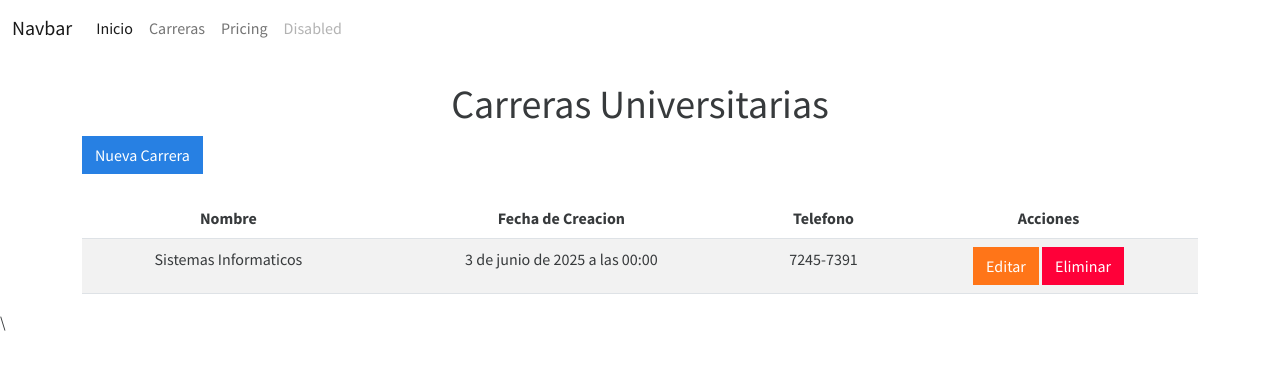
After one commit to ManuelHdz28/universidad-django, a Django app: page /carreras/ in a window 1280 px wide. The commit adds this page. Shown: the top 370 px of the page. Run offline with Django 5.2, Linux system fonts and the light colour scheme; data comes from the database, SQL or seed files in the repository; both versions use the stored data as it was after the commit; some libraries are stand-ins or nearby versions.

Commit message:
feat: agregar vista y plantilla para mostrar carreras universitarias

```diff
--- /dev/null
+++ b/Aplicaciones/Educacion/templates/carreras.html
@@ -0,0 +1,45 @@
+{% extends "plantilla.html" %}  {% load static %}
+{% block titulo %}
+    <title>Universidad Carreras</title>
+{% endblock titulo  %}
+
+{% block contenido %}
+    <div class="container">
+        <div class="row">
+            <div class="col-md-12">
+                <h1 class="text-center mt-4">Carreras Universitarias</h1>
+                <a href="" class="btn btn-primary mb-4">Nueva Carrera</a>
+                {% if carreras  %}
+                 <div class="table-responsive">
+                    <table class="table table-hover table-striped text-center">
+                        <thead>
+                            <tr>
+                                <th>Nombre</th>
+                                <th>Fecha de Creacion</th>
+                                <th>Telefono</th>
+                                <th>Acciones</th>
+                            </tr>
+                        </thead>
+                        <tbody>
+                            {% for carrera in carreras %}
+                                <tr>
+                                    <td>{{ carrera.nombre_car }}</td>
+                                    <td>{{ carrera.fecha_creacion_car }}</td>
+                                    <td>{{ carrera.telefono_car }}</td>
+                                    <td>
+                                        <a href="" class="btn btn-warning">Editar</a>
+                                        <a href="" class="btn btn-danger">Eliminar</a>
+                                    </td>
+                                </tr>
+                            {% endfor %}
+                        </tbody>
+                    </table>
+
+                </div>
+                {% else %}
+                    <div class="alert alert-warning mt-4 text-center">
+                        <strong>No hay carreras registradas.</strong>
+                    </div>
+                {% endif %}
+        </div>
+{%  endblock contenido %}
--- a/Aplicaciones/Educacion/templates/plantilla.html
+++ b/Aplicaciones/Educacion/templates/plantilla.html
@@ -16,7 +16,7 @@
     <link rel="stylesheet" href="https://cdn.jsdelivr.net/npm/bootswatch@5.3.6/dist/cosmo/bootstrap.min.css">
 </head>
 <body>
-
+  <!--! NAVBAR -->
     <nav class="navbar navbar-expand-lg bg-body-tertiary">
   <div class="container-fluid">
     <a class="navbar-brand" href="#">Navbar</a>
@@ -26,10 +26,10 @@
     <div class="collapse navbar-collapse" id="navbarNav">
       <ul class="navbar-nav">
         <li class="nav-item">
-          <a class="nav-link active" aria-current="page" href="#">Home</a>
+          <a class="nav-link active" aria-current="page" href="/">Inicio</a>
         </li>
         <li class="nav-item">
-          <a class="nav-link" href="#">Features</a>
+          <a class="nav-link" href="{% url "carreras" %}">Carreras</a>
         </li>
         <li class="nav-item">
           <a class="nav-link" href="#">Pricing</a>
--- a/Aplicaciones/Educacion/urls.py
+++ b/Aplicaciones/Educacion/urls.py
@@ -4,4 +4,5 @@
 
 urlpatterns = [
     path('', views.inicio, name='inicio'),
+    path('carreras/', views.carreras, name='carreras'),
 ]
--- a/Aplicaciones/Educacion/views.py
+++ b/Aplicaciones/Educacion/views.py
@@ -1,5 +1,14 @@
 from django.shortcuts import render
+from .models import Carrera
 
 # Create your views here.
 def inicio(request):
     return render(request, 'index.html')
+
+def carreras(request):
+
+    carrerasDbb = Carrera.objects.all()
+
+    print(carrerasDbb)
+
+    return render(request, 'carreras.html', {'carreras': carrerasDbb})
```
Also changed, not shown: Universidad.db.
